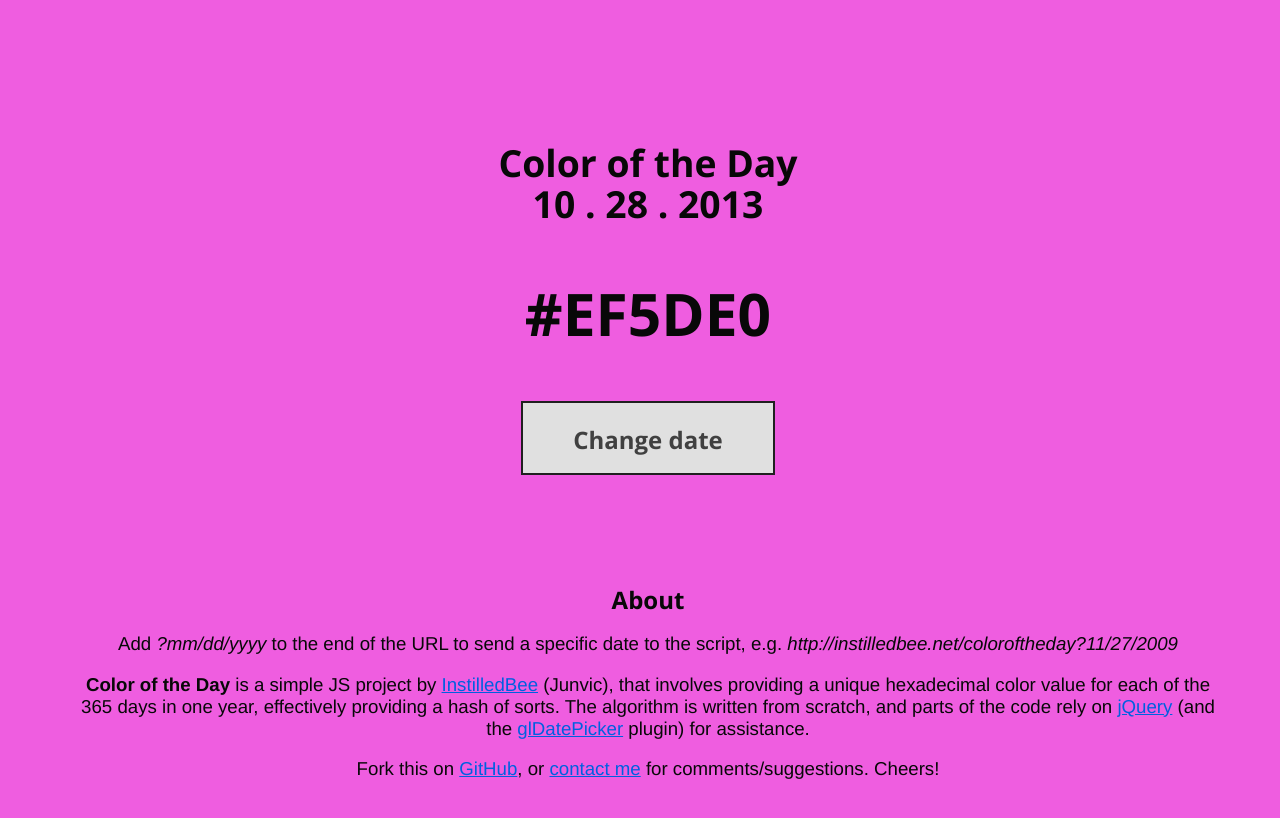
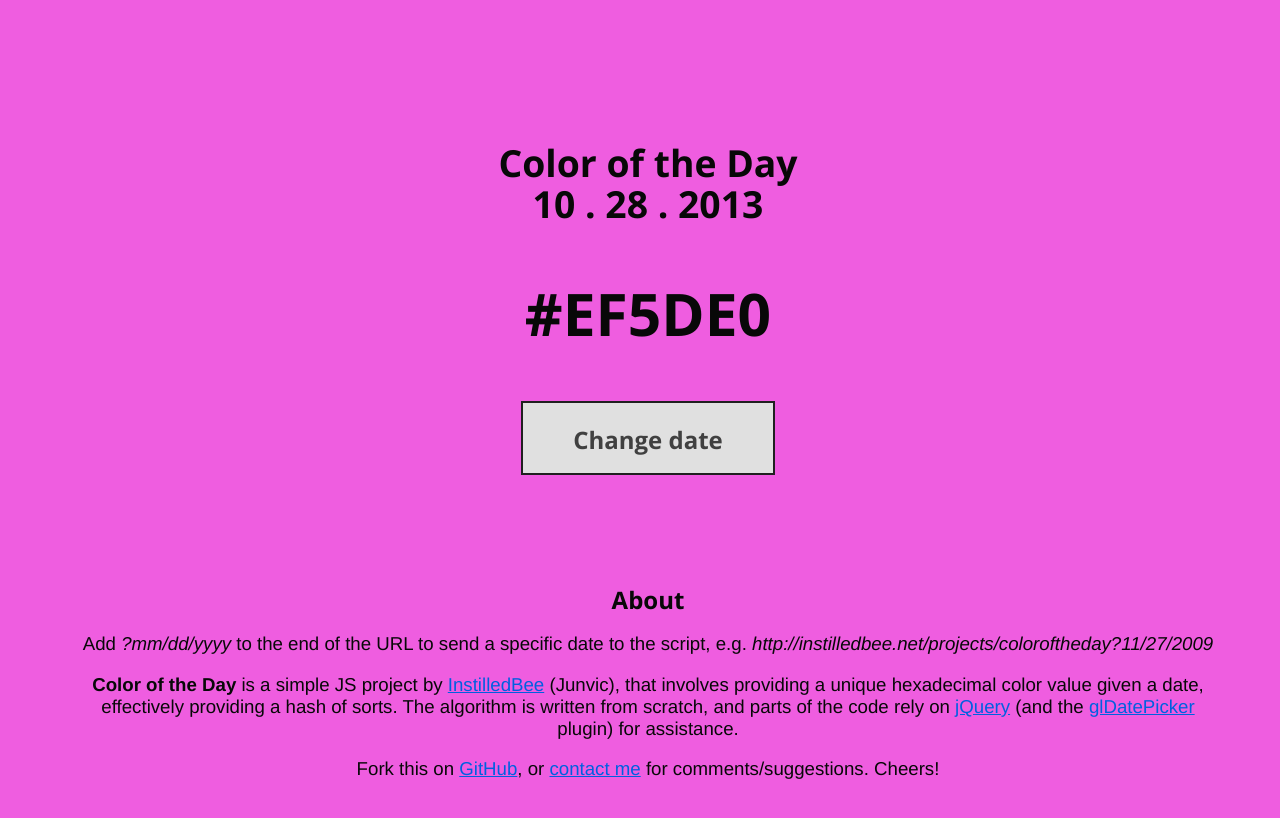
Before and after one commit to instilledbee/coloroftheday, a plain HTML site: page index.html in a window 1280 px wide. Drawn offline with nearby package versions, Linux system fonts and the light colour scheme.

Commit message:
Updated about text

```diff
--- a/index.html
+++ b/index.html
@@ -25,8 +25,8 @@
 			</div>
 			<div id="the-info">
 				<h1>About</h1>
-				<p>Add <em>?mm/dd/yyyy</em> to the end of the URL to send a specific date to the script, e.g. <em>http://instilledbee.net/coloroftheday?11/27/2009</em></p>
-				<p><strong>Color of the Day</strong> is a simple JS project by <a href="http://instilledbee.net">InstilledBee</a> (Junvic), that involves providing a unique hexadecimal color value for each of the 365 days in one year,
+				<p>Add <em>?mm/dd/yyyy</em> to the end of the URL to send a specific date to the script, e.g. <em>http://instilledbee.net/projects/coloroftheday?11/27/2009</em></p>
+				<p><strong>Color of the Day</strong> is a simple JS project by <a href="http://instilledbee.net">InstilledBee</a> (Junvic), that involves providing a unique hexadecimal color value given a date,
 				effectively providing a hash of sorts. The algorithm is written from scratch, and parts of the code rely on <a href="http://www.jquery.com" target="_blank">jQuery</a> (and the <a href="http://glad.github.io/glDatePicker/" target="_blank">glDatePicker</a> plugin) for assistance.</p>
 				<p>Fork this on <a href="http://github.com/instilledbee/coloroftheday" target="_blank">GitHub</a>, or <a href="mailto:junvic.valdez@instilledbee.net">contact me</a> for comments/suggestions. Cheers!</p>
 			</div>
```
